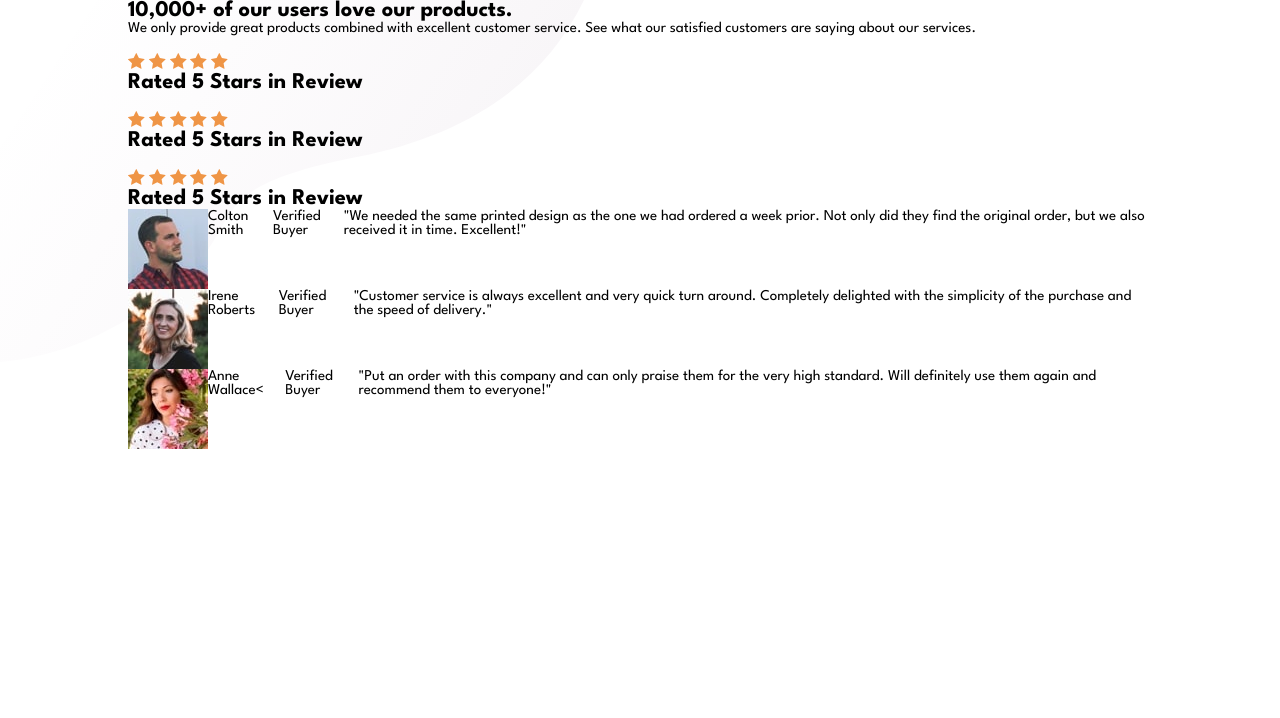
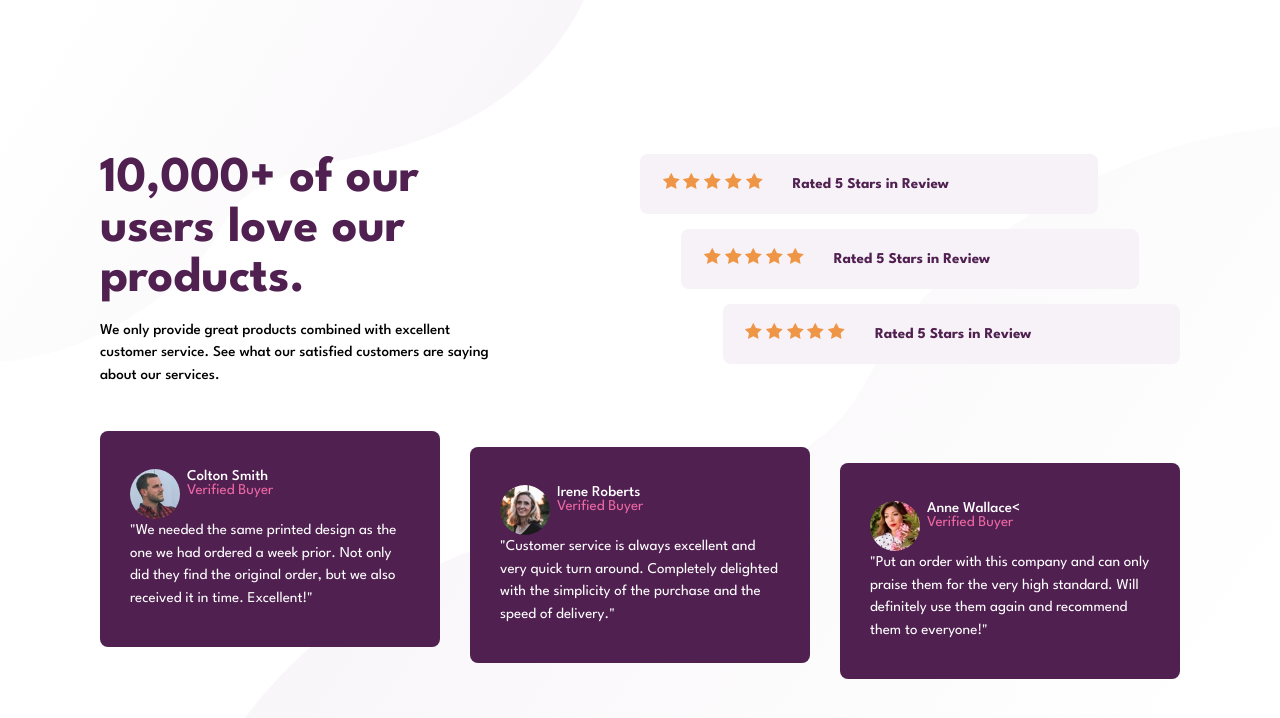
Before and after one commit to devhiderlan/social-proof-section-master, a plain HTML site: page index.html in a window 1280 px wide. Drawn offline with Linux system fonts and the light colour scheme.

Commit message:
Refatorada toda estilização da página

```diff
--- a/Assets/CSS/style.css
+++ b/Assets/CSS/style.css
@@ -1,117 +1,209 @@
 @import url('https://fonts.googleapis.com/css2?family=League+Spartan:wght@400;500;700&display=swap');
 
-*{
+:root {
+  --Very_Dark_Magenta: hsl(300, 43%, 22%);
+  --Soft_Pink: hsl(333, 80%, 67%);
+  --Dark_Grayish_Magenta: hsl(303, 10%, 53%);
+  --Light_Grayish_Magenta: hsl(300, 24%, 96%);
+  --White: hsl(0, 0%, 100%);
+}
+
+* {
   margin: 0;
   padding: 0;
 }
 
+html {
+  box-sizing: border-box;
+}
+
 body {
-  background-image: url(../images/bg-pattern-top-desktop.svg);
-  background-repeat: no-repeat;
+  height: 100%;
   font-family: 'League Spartan', sans-serif;
   font-size: 15px;
+
+  background-color: var(--White);
+  background-image: url('../images/bg-pattern-top-desktop.svg'),
+    url('../images/bg-pattern-bottom-desktop.svg');
+  background-repeat: no-repeat, no-repeat;
+  background-position: top left, bottom right;
 }
 
-.container{
-  margin: 0 auto;
-  width: 80%;
+.container {
+  max-width: 400px;
+  padding: 2em 1em;
 }
 
-.topo {
-  display: flex;
-  justify-content: space-between;
-  margin-top: 50px;
-  flex-wrap: wrap;
+.texto__principal {
+  text-align: center;
 }
 
-.topo h1 {
-  font-size: 2.5rem;
-  margin-bottom: 1rem;
+.texto__principal p {
+  font-weight: 500;
+  line-height: 1.5;
 }
 
-.topo p {
-  font-size: .9rem;
+h1 {
+  color: var(--Very_Dark_Magenta);
+  font-weight: 700;
+  font-size: 50px;
+  line-height: 1;
+  margin-bottom: 0.3em;
+}
+
+h2 {
+  color: var(--Very_Dark_Magenta);
+  font-size: 15px;
+  text-align: center;
 }
 
 .avaliacoes {
-  margin-top: 18px;
+  background-color: var(--Light_Grayish_Magenta);
+  width: inherit;
+  border-radius: 8px;
+  padding: 0.5em;
+
+  display: flex;
+  flex-direction: column;
+  justify-content: space-between;
+  margin-top: 1em;
 }
 
-.avaliacao__cliente {
-  display: flex;
-  flex-wrap: wrap;
-  background-color: #f7f2f8;
-  padding: .7rem 1.5rem;
-  margin-bottom: .8rem;
-  font-size: .7rem;
-  align-items: center;
-  border-radius: 10px;
+.avaliacoes span {
+  display: inline-block;
+  height: 21px;
+  align-self: center;
 }
 
-.avaliacao__img {
-  margin-right: 1rem;
-}
-
-.avaliacao__2 {
-  margin-left: 1rem;
-}
-
-.avaliacao__3 {
-  margin-left: 2rem;
-}
-
-.fundo {
-  margin-top: 50px;
+.secao__fundo {
+  margin-top: 3em;
 }
 
 .cartao__avaliacao {
-  display: flex;
-  /* justify-content: center; */
+  width: inherit;
+  padding: 2.5em 2em;
+  border-radius: 8px;
+
+  background-color: var(--Very_Dark_Magenta);
+  color: var(--White);
+  margin-top: 1em;
 }
 
-.cartao {
-  width: 300px;
-  height: 150px;
-  background-color: #511f50;
-  margin-right: 1rem;
-  padding: 20px 15px;
-  border-radius: 8px;
+.cartao__avaliacao img {
+  width: 50px;
+  float: left;
+  border-radius: 50%;
 }
 
-.perfil {
+.cartao__avaliacao p {
+  clear: right;
+  margin: 0;
+  margin-left: 3.8em;
+}
+
+.nome__cliente {
+  font-weight: 500;
+
+}
+
+.tipo__cliente {
+  color: var(--Soft_Pink);
+}
+
+.cartao__avaliacao blockquote {
+  clear: both;
+  margin: 0;
+  margin-top: 1.5em;
+  line-height: 1.5em;
+  font-style: normal;
+}
+
+@media screen and (min-width: 376px) {
+  body {
+    min-height: 100vh;
+    min-width: fit-content;
     display: flex;
+    place-content: center;
+  }
+
+  .container {
+    max-width: 1080px;
+    margin: auto;
+  }
+
+  .secao__topo,
+  .secao__fundo {
+    display: flex;
+  }
+
+  .secao__topo > :first-child {
+    width: 540px;
+    text-align: left;
+  }
+
+  .secao__topo > :last-child {
+    width: 540px;
+  }
+
+  .texto__principal h1 {
+    padding-right: 3em;
+  }
+
+  .texto__principal p {
+    padding-right: 10em;
+  }
+
+  .avaliacoes {
+    height: 3em;
+    width: 29.5em;
+    margin: 0;
+
+    display: flex;
+    flex-direction: row;
+    justify-content: flex-start;
     align-items: center;
   }
 
-.perfil img {
-  width: 50px;
-  height: auto;
-  border-radius: 100%;
-  margin-right: 1rem;
+  .avaliacoes span {
+    margin-left: 1em;
   }
 
-.perfil h3 {
-  font-size: .9rem;
-  color: #f7f2f8;
-  margin-bottom: 5px;
+  h2 {
+    width: fit-content;
+    margin-left: 2em;
   }
 
-.perfil h5 {
-  font-size: .5rem;
-  color: hsl(303, 10%, 53%);
+  .caixa-1 {
+    margin-right: auto;
   }
 
-.depoimento p {
-  font-size: .8rem;
-  color: #f7f2f8;
-  margin-top: 10px;
-  line-height: 1.1rem;
+  .caixa-2 {
+    margin: 1em auto;
   }
 
-.cartao__avaliacao-2 {
-  margin-top: 1rem;
+  .caixa-3 {
+    margin-left: auto;
   }
 
-.cartao__avaliacao-3 {
-  margin-top: 2rem;
+  .secao__fundo {
+    justify-content: space-between;
   }
+
+  .cartao__avaliacao {
+    width: 280px;
+    margin: 0;
+  }
+
+  .secao__fundo .cartao2 {
+    transform: translateY(1rem);
+  }
+
+  .secao__fundo .cartao3 {
+    transform: translateY(2rem);
+  }
+
+
+
+
+
+}
```
Lines whose indentation alone changed are shown as unchanged.
